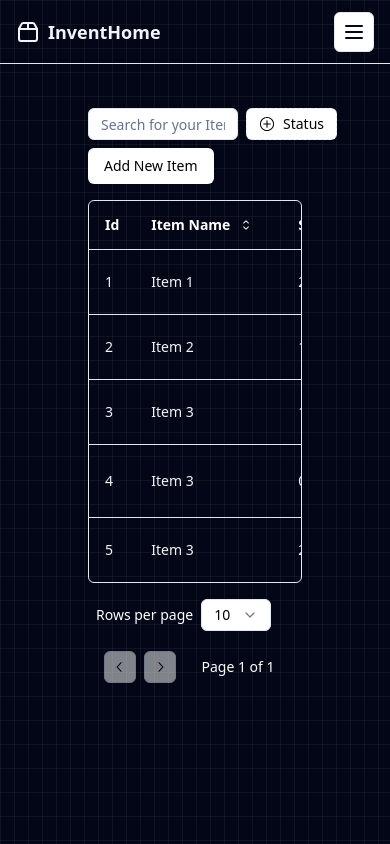
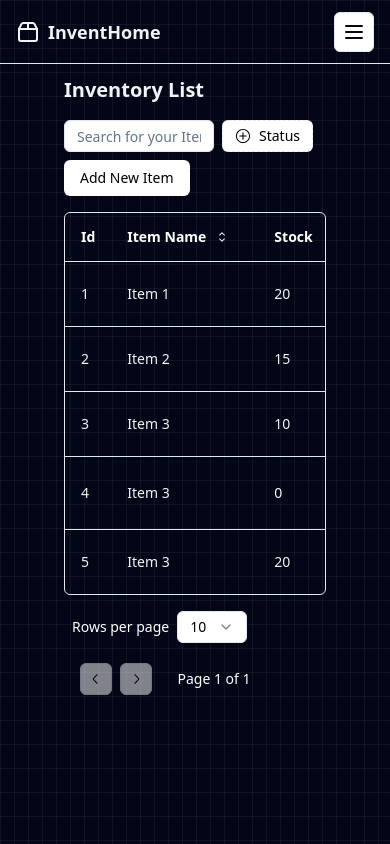
Before and after one commit to Ankitverma3507/InventHome, a Next.js app: page /inventory-management in a window 390 px wide. Built offline with nearby package versions, Linux system fonts and the light colour scheme.

Commit message:
responsive bugs

```diff
--- a/src/components/component/management.tsx
+++ b/src/components/component/management.tsx
@@ -18,11 +18,12 @@ export function Management() {
   return (
     <div className="flex flex-col min-h-screen">
       <Newnav />
-      <main className="flex-1 py-8 px-6 md:px-8 lg:px-10">
+      <main className="flex-1">
         <div>
-          <div className="container mx-auto">
-            <div className="mb-8">
+          <div className="container ">
+            <div className="">
               <div className="container mx-auto py-3 text-white">
+              <h2 className="text-xl font-bold mb-4 text-muted">Inventory List</h2>
                 {
                   <DataTable columns={columns} data={products} />
                 }
```
